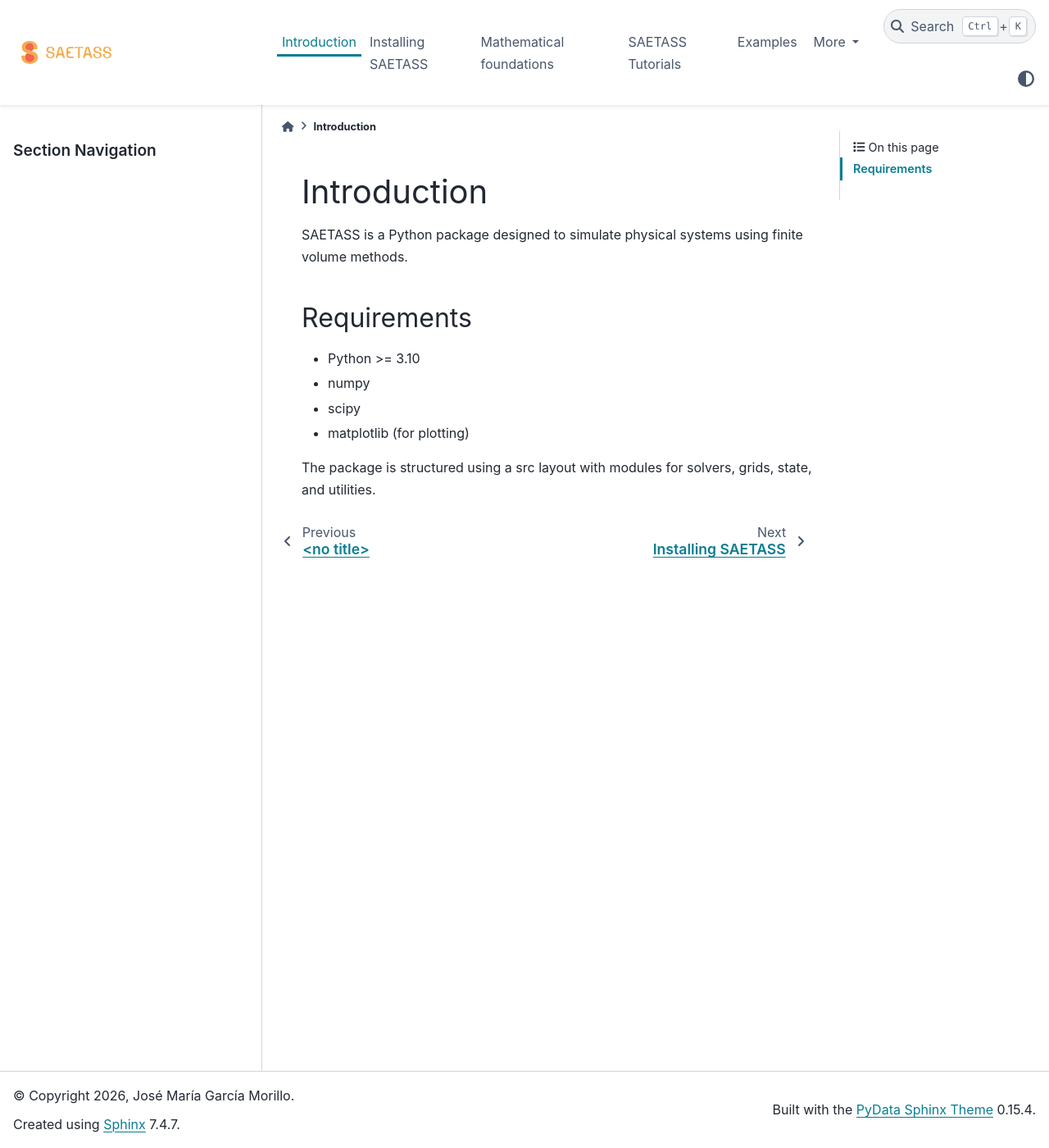
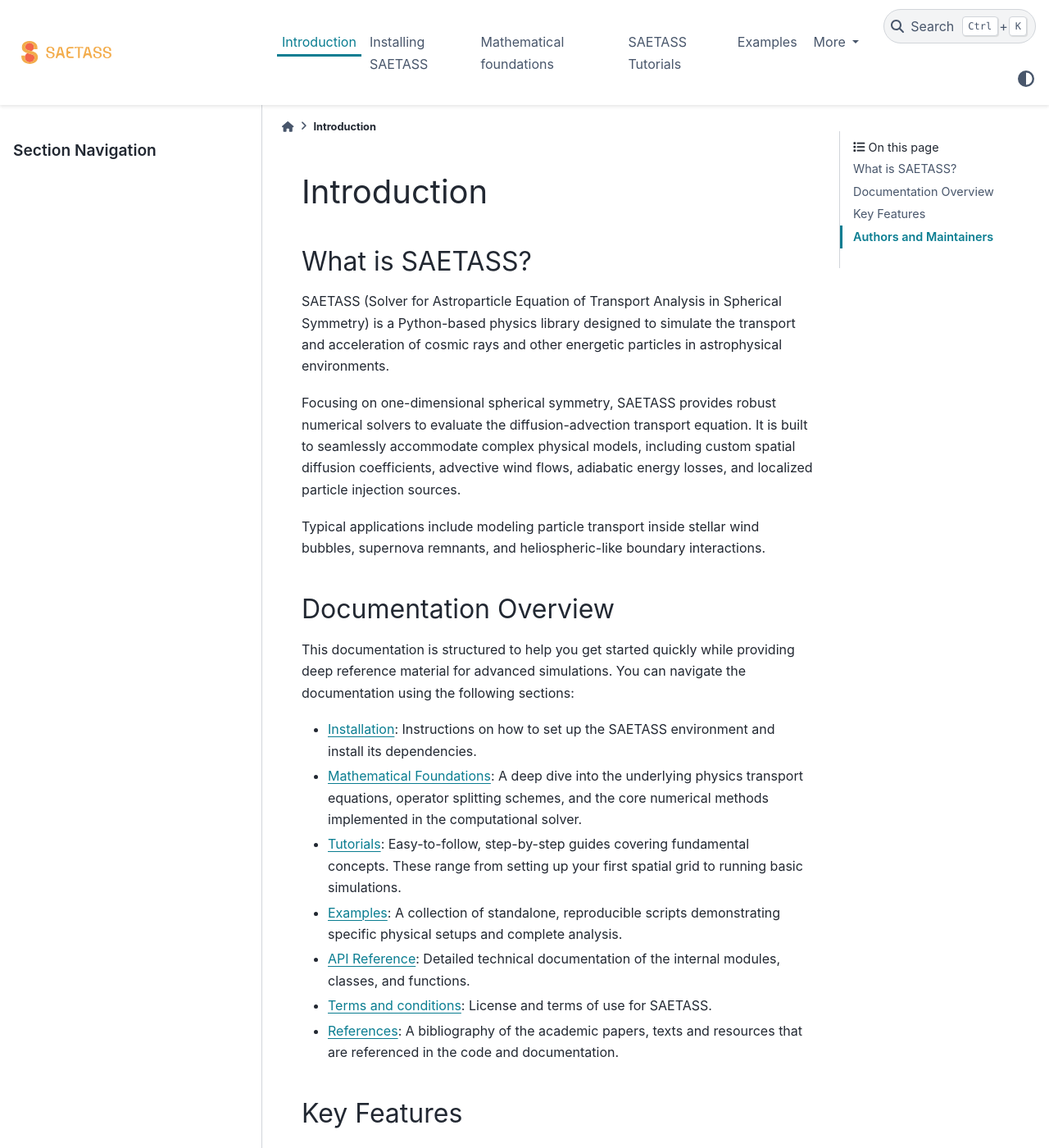
Before and after one commit to jmgarciamorillo/SAETASS, a Sphinx documentation site: the page built from docs/source/introduction.rst, in a window 1280 px wide and 1400 px high. Shown: the whole window at 82% size. Built offline with Sphinx 7.4.7 and the PyData theme 0.15.4, drawn with Linux system fonts in a browser that asks for light colours; some of the changed text lies outside the part shown.

Commit message:
Refactir if intoduction page in documentation

```diff
--- a/docs/source/introduction.rst
+++ b/docs/source/introduction.rst
@@ -1,13 +1,56 @@
 Introduction
 ============
 
-SAETASS is a Python package designed to simulate physical systems using finite volume methods.
+What is SAETASS?
+----------------
+SAETASS (Solver for Astroparticle Equation of Transport Analysis in Spherical Symmetry) is a Python-based physics library designed to simulate the transport and acceleration of cosmic rays and other energetic particles in astrophysical environments.
 
-Requirements
+Focusing on one-dimensional spherical symmetry, SAETASS provides robust numerical solvers to evaluate the diffusion-advection transport equation. It is built to seamlessly accommodate complex physical models, including custom spatial diffusion coefficients, advective wind flows, adiabatic energy losses, and localized particle injection sources.
+
+Typical applications include modeling particle transport inside stellar wind bubbles, supernova remnants, and heliospheric-like boundary interactions.
+
+Documentation Overview
+----------------------
+This documentation is structured to help you get started quickly while providing deep reference material for advanced simulations. You can navigate the documentation using the following sections:
+
+* :doc:`Installation <installation>`: Instructions on how to set up the SAETASS environment and install its dependencies.
+* :doc:`Mathematical Foundations <foundations>`: A deep dive into the underlying physics transport equations, operator splitting schemes, and the core numerical methods implemented in the computational solver.
+* :doc:`Tutorials <tutorials/index>`: Easy-to-follow, step-by-step guides covering fundamental concepts. These range from setting up your first spatial grid to running basic simulations.
+* :doc:`Examples <examples/index>`: A collection of standalone, reproducible scripts demonstrating specific physical setups and complete analysis.
+* :doc:`API Reference <api/index>`: Detailed technical documentation of the internal modules, classes, and functions.
+* :doc:`Terms and conditions <terms>`: License and terms of use for SAETASS.
+* :doc:`References <references>`: A bibliography of the academic papers, texts and resources that are referenced in the code and documentation.
+
+Key Features
 ------------
-- Python >= 3.10
-- numpy
-- scipy
-- matplotlib (for plotting)
+- **Modular Solvers**: Independent numerical schemes for advection, diffusion, energy losses and source terms, seamlessly integrated via mathematically robust operator splitting parameters and state-of-the-art numerical methods.
+- **Flexible Grid Representations**: Dedicated objects for spatial, temporal and momentum matrices to accurately capture complex domain requirements.
+- **Physical Accuracy**: Deep integration with `astropy.units` and `astropy.constants` to ensure strict dimensional analysis across all mathematical modules.
+- **Extensibility**: Designed to be highly modular, allowing researchers to easily plug in custom diffusion coefficients and non-standard advection velocity fields.
 
-The package is structured using a src layout with modules for solvers, grids, state, and utilities.
+Authors and Maintainers
+-----------------------
+SAETASS is primarily developed and maintained by **José María García Morillo** as a member of the `VHEGA <https://vhega.iaa.es>`_ research group at `Instituto de Astrofísica de Andalucía (IAA-CSIC) <https://www.iaa.csic.es>`_. The author and the group are very much open to feedback, suggestions and contributions; as well as technical or scientific collaborations with the aim of improving the code and its applications.
+
+.. admonition:: José María García Morillo
+   :class: note
+
+   .. container:: text-center
+
+      |email| |orcid| |github| |linkedin|
+
+.. |email| image:: https://img.shields.io/badge/Email-jmorillo%40iaa.es-D14836?style=flat-square&logo=minutemailer&logoColor=white
+   :target: mailto:jmorillo@iaa.es
+   :alt: Email
+
+.. |orcid| image:: https://img.shields.io/badge/ORCID-0009--0008--5232--349X-a6ce39?style=flat-square&logo=orcid&logoColor=white
+   :target: https://orcid.org/0009-0008-5232-349X
+   :alt: ORCID
+
+.. |github| image:: https://img.shields.io/badge/GitHub-jmgarciamorillo-181717?style=flat-square&logo=github&logoColor=white
+   :target: https://github.com/jmgarciamorillo
+   :alt: GitHub
+
+.. |linkedin| image:: https://img.shields.io/badge/LinkedIn-José_María_García_Morillo-0A66C2?style=flat-square&logo=linkedin&logoColor=white
+   :target: https://www.linkedin.com/in/josem-garcia-morillo/
+   :alt: LinkedIn
```
